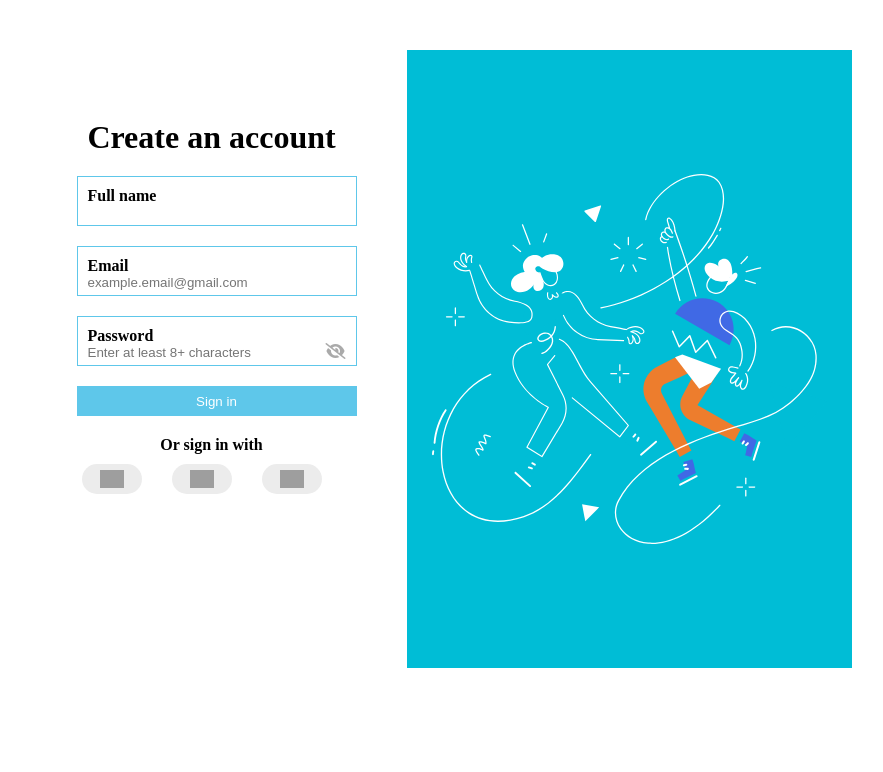
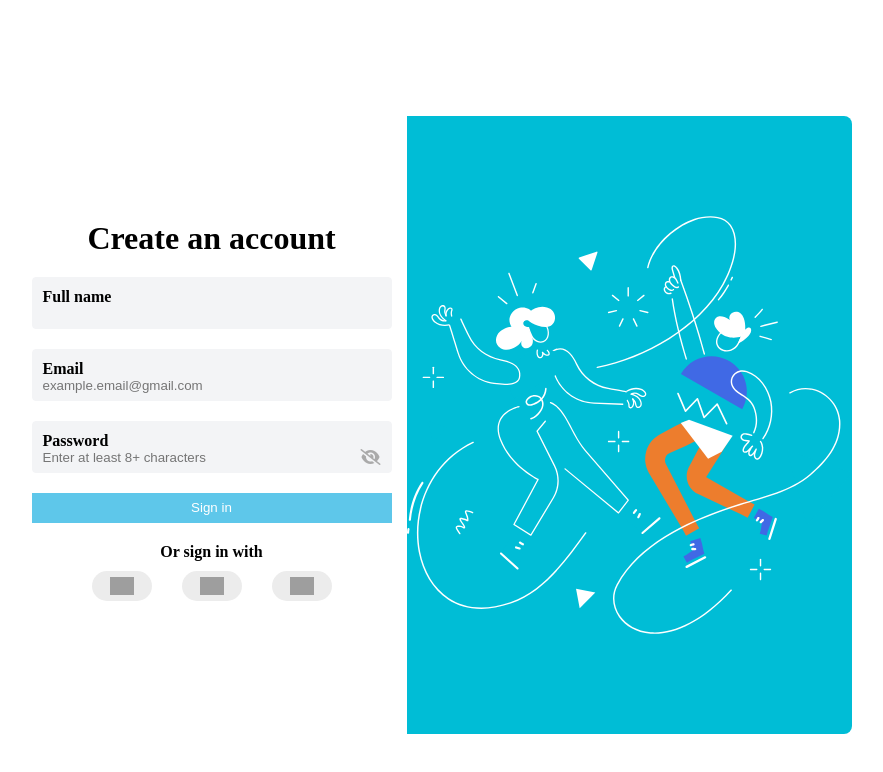
Before and after one commit to phat0811/webTest, a plain HTML site: page index.html in a window 1280 px wide. Shown: the whole page, without its empty margins (206-1089 px from the left). Drawn offline with Linux system fonts and the light colour scheme; grey boxes are pictures that could not be loaded.

Commit message:
sua loi bai

```diff
--- a/index.html
+++ b/index.html
@@ -14,6 +14,7 @@
 <body>
 
     <div class="container">
+        <div class="content">
             <div class="item-left">
                 <h1>Create an account</h1>
 
@@ -45,7 +46,8 @@
                                 src="https://w7.pngwing.com/pngs/817/967/png-transparent-gmail-logo-gmail-email-icon-logo-gmail-logo-angle-text-rectangle-thumbnail.png"
                                 alt="logo G"></a></div>
                     <div class="icon"><a href="https://www.google.com/"><img
-                            src="https://cdn.freebiesupply.com/logos/large/2x/facebook-logo-2019.svg" alt="logo F"></a>
+                                src="https://cdn.freebiesupply.com/logos/large/2x/facebook-logo-2019.svg"
+                                alt="logo F"></a>
                     </div>
                     <div class="icon"><a href="https://www.google.com/"><img
                                 src="https://cdn.freebiesupply.com/images/large/2x/apple-logo-transparent.png"
@@ -62,6 +64,10 @@
 
         </div>
 
+    </div>
+
+
+
     <script src="script.js"></script>
 
 </body>
--- a/style.css
+++ b/style.css
@@ -5,10 +5,25 @@
  }
 
  .container {
+     background: #FFFFFFFF;
+     display: flex;
+     align-items: center;
+     justify-content: center;
+     width: 100hv;
+        height: 100vh;
+     border-radius: 8px;
+
+ }
+
+ .container .content {
      display: flex;
      flex-direction: row;
-            justify-content: center;
+     justify-content: space-between;
      align-items: center;
+     background: #FFFFFFFF;
+     margin: 80px auto;
+     max-width: 996px;
+     height: 618px;
  }
 
  .item-left {
@@ -18,6 +33,8 @@
      margin-top: 50px;
      height: 500px;
      width: 350px;
+     display: flex;
+        flex-direction: column;
      align-items: center;
      justify-content: center;
      text-align: center;
@@ -26,27 +43,54 @@
  .item-right {
      display: flex;
      background-color: #00BDD6FF;
-            /* background-image: url('https://www.vietnamworks.com/hrinsider/wp-content/uploads/2023/12/hinh-nen-dien-thoai-35.jpg'); */
      margin-top: 50px;
      height: 618px;
      width: 445px;
      align-items: center;
      justify-content: center;
      text-align: center;
+     border-radius: 0px 8px 8px 0px;
  }
 
-        .box {
+ .item-right img {
+     top: 100px;
+     left: 0px;
+     width: 445px;
+     height: 418px;
+     border-radius: 0px;
+ }
+
+ .box:focus-within {
      display: flex;
      flex-direction: column;
-            /* background-color: blueviolet; */
      position: relative;
      padding: 10px;
      margin: 20px;
-            height: 50px;
-            width: 280px;
+     height: 52px;
+    width: 360px;
      text-align: left;
      color: black;
-            border: 1px solid #5ec7ea;
+     border: 1px solid #00BDD6FF;
+     box-shadow: 0 0 0 4px #00BDD622;
+     transition: all 300ms ease-in-out;
+     background: white;
+ }
+
+ .box{
+    display: flex;
+    flex-direction: column;
+    position: relative;
+    text-align: left;
+    color: black;
+    padding: 10px;
+    margin: 20px;
+    height: 52px;
+    width: 360px;
+    border-radius: 4px;
+    background: #F3F4F6;
+    border: 1px solid #F3F4F6FF;
+    box-sizing: border-box;
+
 }
 
  .box i {
@@ -60,6 +104,13 @@
 
  .box input {
      border: 0;
+     background: #F3F4F6;
+ }
+
+ .box input:focus-within {
+    outline: none;
+    background: white;
+    border: none;
 }
 
  .box-submit {
@@ -69,7 +120,7 @@
      padding: 10px;
      margin: 20px;
      height: 30px;
-            width: 280px;
+     width: 360px;
      text-align: center;
      justify-content: center;
      align-items: center;
```
Lines whose indentation alone changed are shown as unchanged.
